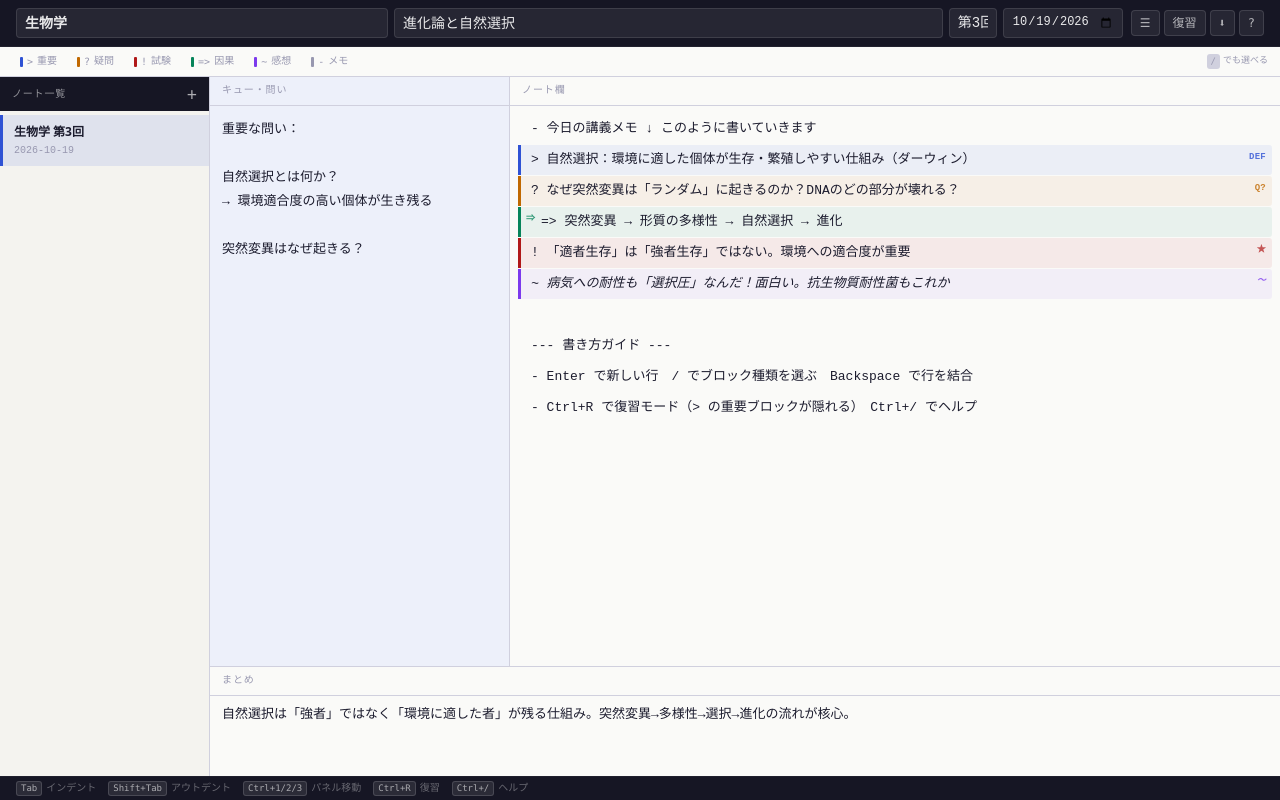
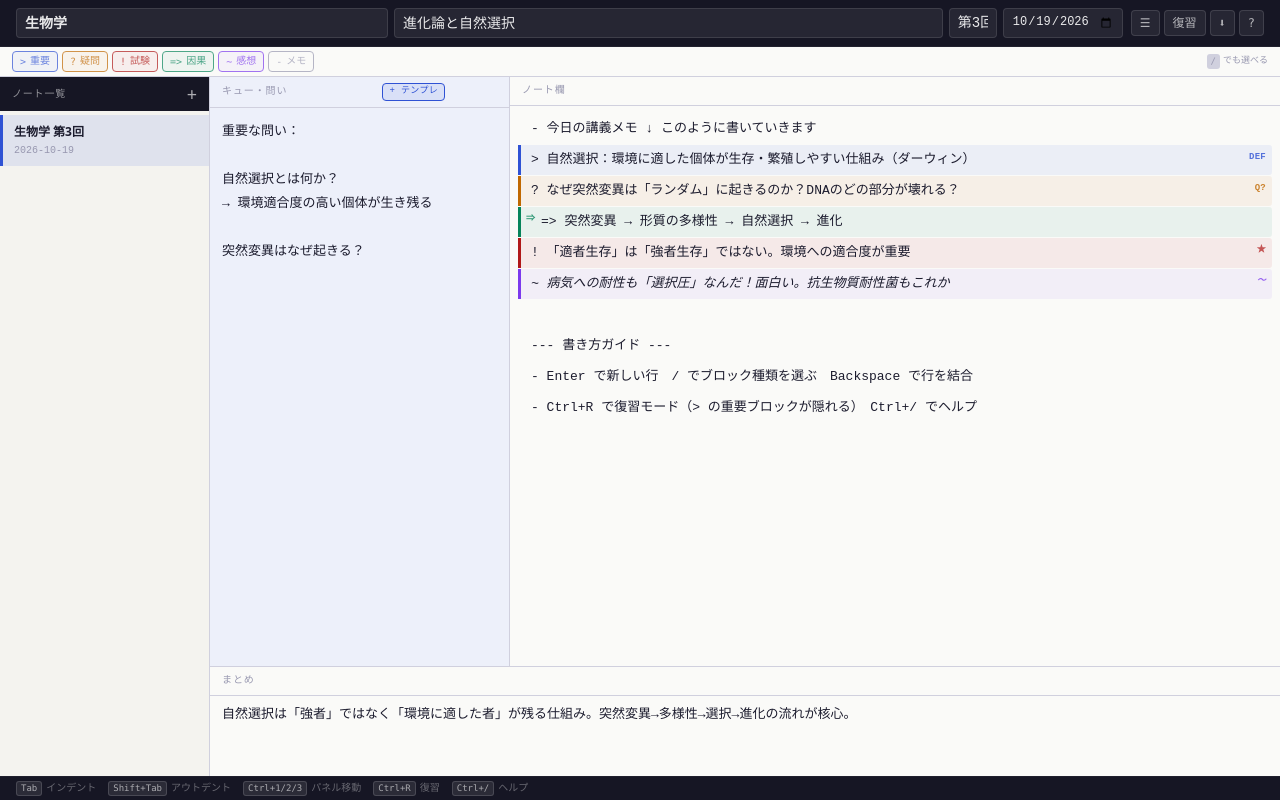
Before and after one commit to vzdvnj8j6k-bot/context-note, a Next.js app: page / in a window 1280 px wide. Built offline with nearby package versions, Linux system fonts and the light colour scheme.

Commit message:
feat: Ctrl+Shift+1-6 block shortcuts, always-colored legend, cue template button

```diff
--- a/components/NoteApp.tsx
+++ b/components/NoteApp.tsx
@@ -548,9 +548,18 @@ export default function NoteApp() {
         if (e.key === 'n' || e.key === 'N') { e.preventDefault(); newNote(); return }
         if (e.key === 'b' || e.key === 'B') { e.preventDefault(); setSidebarOpen(p => !p); return }
         if (e.key === '/') { e.preventDefault(); setShowHelp(p => !p); return }
-        if (e.key === '1') { e.preventDefault(); cueRef.current?.focus(); return }
-        if (e.key === '2') { e.preventDefault(); document.querySelector<HTMLElement>('.block-line')?.focus(); return }
-        if (e.key === '3') { e.preventDefault(); sumRef.current?.focus(); return }
+        if (e.key === '1' && !e.shiftKey) { e.preventDefault(); cueRef.current?.focus(); return }
+        if (e.key === '2' && !e.shiftKey) { e.preventDefault(); document.querySelector<HTMLElement>('.block-line')?.focus(); return }
+        if (e.key === '3' && !e.shiftKey) { e.preventDefault(); sumRef.current?.focus(); return }
+        // Ctrl+Shift+1-6: change focused block type
+        if (e.shiftKey) {
+          const numIdx = ['1','2','3','4','5','6'].indexOf(e.key)
+          if (numIdx >= 0) {
+            e.preventDefault()
+            insertPrefix(SLASH_CMDS[numIdx].prefix)
+            return
+          }
+        }
       }
       if (e.key === 'Escape') {
         if (showHelp)    { setShowHelp(false); return }
@@ -654,28 +663,18 @@ export default function NoteApp() {
           <button
             key={prefix}
             onClick={() => insertPrefix(prefix)}
-            title={`${label}ブロックに変更 (${prefix.trim()})`}
+            title={`${label}ブロックに変更 — Ctrl+Shift+${['> ','? ','! ','=> ','~ ','- '].indexOf(prefix)+1}`}
             style={{
               display: 'flex', alignItems: 'center', gap: 4,
-              background: 'transparent', border: '1px solid transparent',
+              background: bg, border: `1px solid ${color}`,
               borderRadius: 4, padding: '2px 7px', cursor: 'pointer',
               fontFamily: 'IBM Plex Mono, monospace', fontSize: 10,
-              color: 'var(--fg3)', transition: 'all .12s',
+              color: color, transition: 'opacity .12s',
+              opacity: 0.7,
             }}
-            onMouseEnter={e => {
-              const el = e.currentTarget as HTMLElement
-              el.style.background = bg
-              el.style.borderColor = color
-              el.style.color = color
-            }}
-            onMouseLeave={e => {
-              const el = e.currentTarget as HTMLElement
-              el.style.background = 'transparent'
-              el.style.borderColor = 'transparent'
-              el.style.color = 'var(--fg3)'
-            }}
+            onMouseEnter={e => { (e.currentTarget as HTMLElement).style.opacity = '1' }}
+            onMouseLeave={e => { (e.currentTarget as HTMLElement).style.opacity = '0.7' }}
           >
-            <span style={{ background: color, width: 3, height: 10, borderRadius: 1, display: 'inline-block', flexShrink: 0 }} />
             <code style={{ color: 'inherit' }}>{prefix.trim()}</code>
             <span>{label}</span>
           </button>
@@ -744,12 +743,34 @@ export default function NoteApp() {
               <div className="flex items-center justify-between flex-shrink-0 px-3 py-1.5"
                 style={{ borderBottom: '1px solid var(--edge)', fontFamily: 'IBM Plex Mono, monospace', fontSize: 10, letterSpacing: '.09em', textTransform: 'uppercase', color: 'var(--fg3)' }}>
                 <span>キュー・問い</span>
-                <span className="pact text-[9px] px-1 rounded border opacity-0 transition-opacity"
-                  style={{ background: 'var(--acc-dim)', borderColor: 'var(--acc)', color: 'var(--acc)' }}>ACTIVE</span>
+                <div className="flex items-center gap-1">
+                  <button
+                    onClick={() => {
+                      const topic = activeNote.topic || 'このテーマ'
+                      const tpl = [
+                        `【${topic}】`,
+                        '',
+                        '□ 定義・概念は何か？',
+                        '□ なぜ・どのように起きるのか？',
+                        '□ 具体的な例は？',
+                        '□ 他の概念・以前の内容との違いは？',
+                        '□ 試験で問われそうな点は？',
+                        '',
+                        '→ まとめ：',
+                      ].join('\n')
+                      updateNote({ cue: activeNote.cue ? activeNote.cue + '\n\n' + tpl : tpl })
+                      setTimeout(() => cueRef.current?.focus(), 0)
+                    }}
+                    title="コーネル式質問テンプレートを挿入"
+                    style={{ background: 'var(--acc-dim)', border: '1px solid var(--acc)', borderRadius: 4, color: 'var(--acc)', fontFamily: 'IBM Plex Mono, monospace', fontSize: 9, padding: '1px 6px', cursor: 'pointer', letterSpacing: '.04em' }}
+                  >+ テンプレ</button>
+                  <span className="pact text-[9px] px-1 rounded border opacity-0 transition-opacity"
+                    style={{ background: 'var(--acc-dim)', borderColor: 'var(--acc)', color: 'var(--acc)' }}>ACTIVE</span>
+                </div>
               </div>
               <textarea ref={cueRef} className="flex-1 w-full resize-none outline-none p-3 text-[13px] leading-[1.85]"
                 style={{ background: 'transparent', border: 'none', fontFamily: 'IBM Plex Mono, monospace', color: 'var(--fg)', caretColor: 'var(--acc)' }}
-                placeholder={'講義後に記入\n\nキーワードや問いを書く\n例：なぜ〜？　〜とは？\n\nTab で「ノート」へ'}
+                placeholder={'講義後に記入\n\n「+ テンプレ」でコーネル式の\n質問テンプレートを挿入\n\nTab で「ノート」へ'}
                 value={activeNote.cue}
                 onChange={e => updateNote({ cue: e.target.value })}
                 onKeyDown={e => {
@@ -868,7 +889,8 @@ export default function NoteApp() {
             {[
               ['パネル移動', [['Ctrl+1', 'キュー欄'], ['Ctrl+2', 'ノート欄'], ['Ctrl+3', 'まとめ欄'], ['空行でTab', '次のパネルへ移動'], ['空行でShift+Tab', '前のパネルへ移動']]],
               ['アプリ操作', [['Ctrl+R', '復習モード（重要ブロックをマスク）'], ['Ctrl+S', '手動保存'], ['Ctrl+N', '新規ノート'], ['Ctrl+B', 'サイドバー開閉'], ['Ctrl+/', 'ヘルプ'], ['Escape', '閉じる/終了']]],
-              ['ブロック入力・構造', [['/', '行頭で入力 → ブロック種類ピッカー'], ['1〜6キー', 'ピッカー開中に種類を素早く選ぶ'], ['Tab', 'ブロックをインデント（段落下げ）'], ['Shift+Tab', 'インデントを戻す'], ['> テキスト', '重要・定義（復習マスク対象）'], ['? テキスト', '疑問点'], ['! テキスト', '試験に出る'], ['=> テキスト', '因果関係'], ['~ テキスト', '感想・リアクション']]],
+              ['ブロック種類の変更', [['凡例ボタンをクリック', '現在のブロックの種類を変更'], ['Ctrl+Shift+1', '重要・定義に変更'], ['Ctrl+Shift+2', '疑問点に変更'], ['Ctrl+Shift+3', '試験ポイントに変更'], ['Ctrl+Shift+4', '因果関係に変更'], ['Ctrl+Shift+5', '感想・リアクションに変更'], ['Ctrl+Shift+6', '通常メモに変更']]],
+              ['ブロック入力・構造', [['/', '行頭で入力 → ブロック種類ピッカー'], ['1〜6キー', 'ピッカー開中に種類を素早く選ぶ'], ['Tab', 'ブロックをインデント（段落下げ）'], ['Shift+Tab', 'インデントを戻す'], ['+ テンプレ', 'キュー欄にコーネル式質問テンプレを挿入']]],
             ].map(([section, rows]) => (
               <div key={section as string} className="mb-4">
                 <div style={{ color: 'var(--fg3)', fontFamily: 'IBM Plex Mono, monospace', fontSize: 10, letterSpacing: '.08em', textTransform: 'uppercase', marginBottom: 8 }}>{section as string}</div>
```
